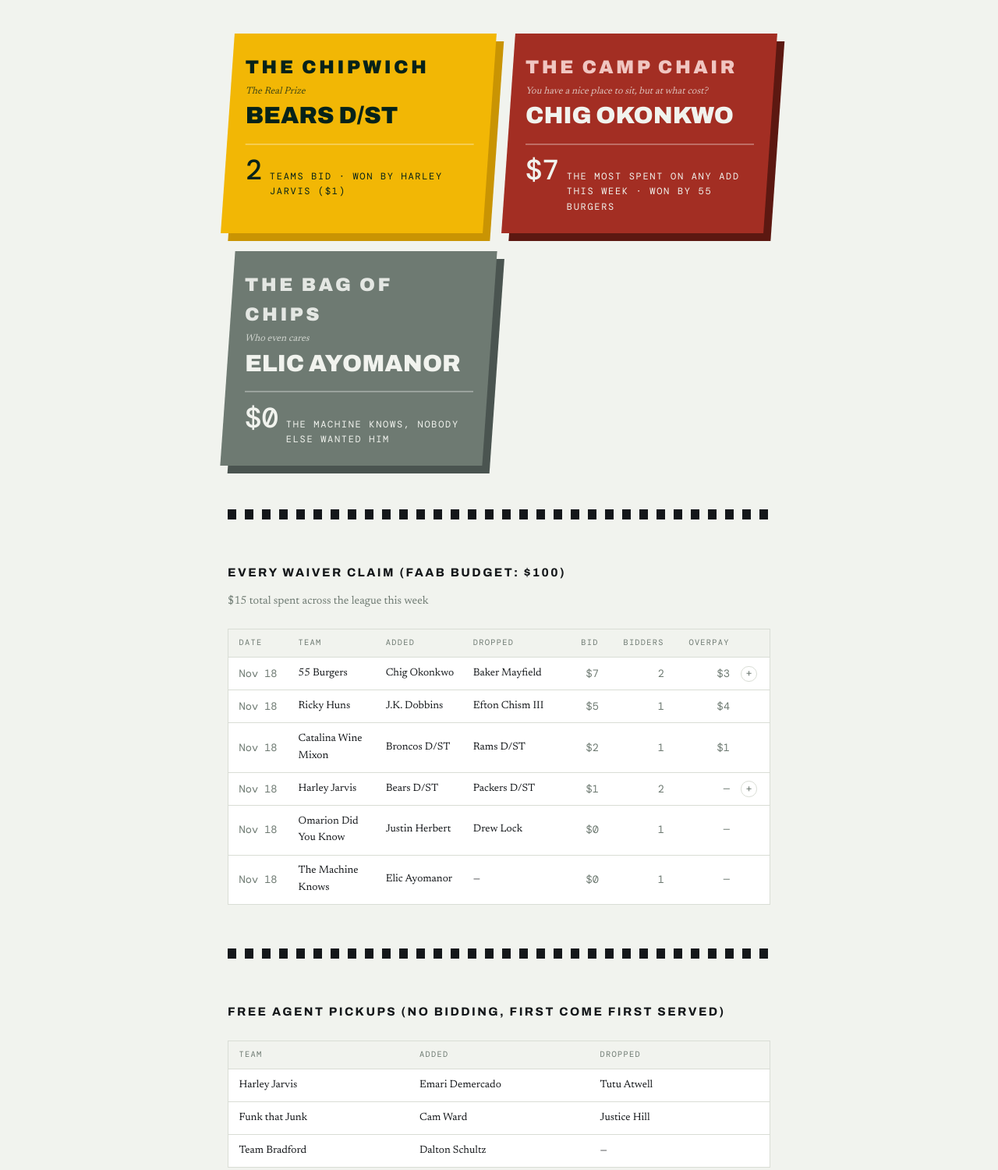
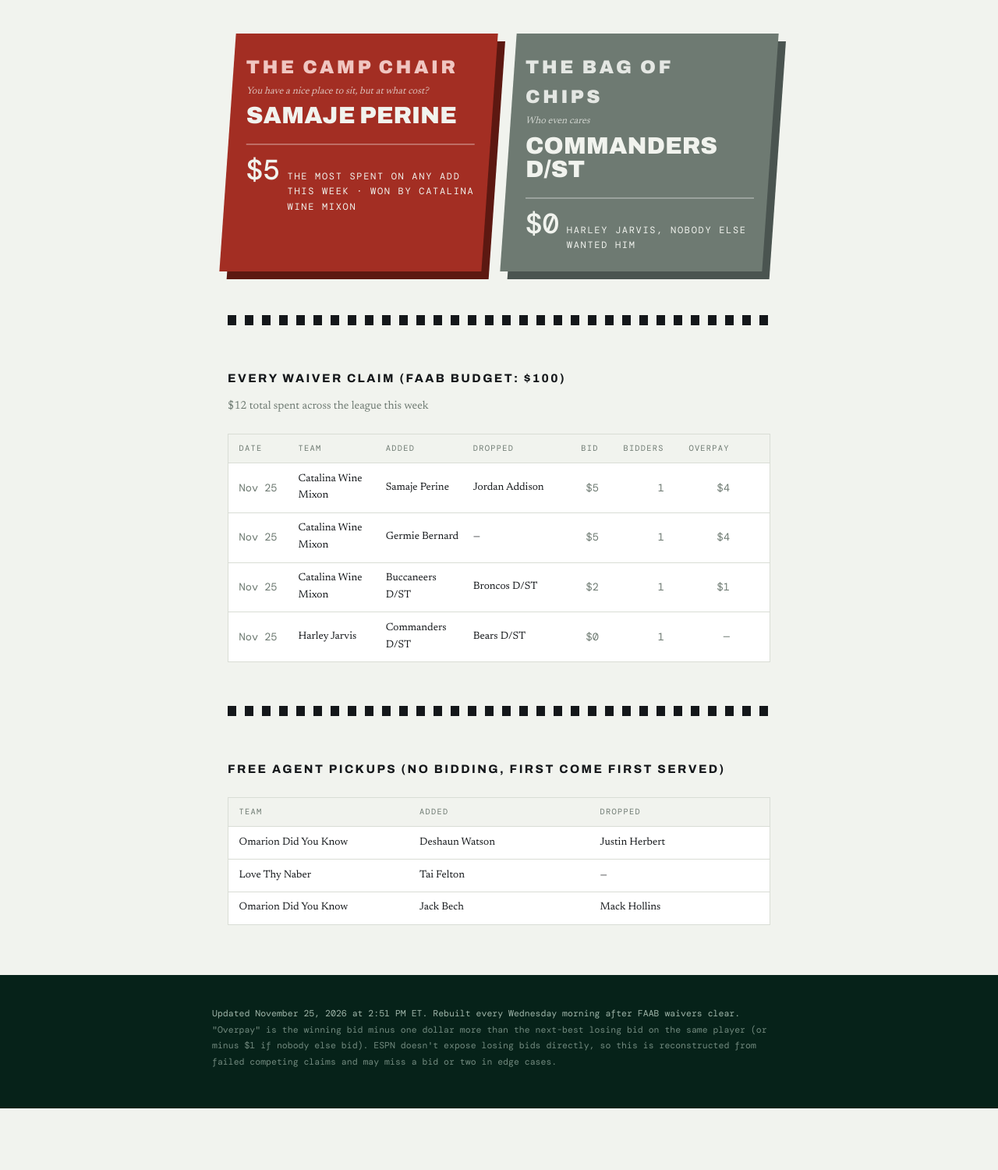
Before and after one commit to sethobrecht-alt/DeerfootFantasy, a plain HTML site: page docs/waiver-recap.html in a window 1280 px wide. Shown: the part 527-2027 px from the top of the page at 78% size. After the commit the page ends 1948 px from the top, so only its background shows below. Drawn offline with nearby package versions, Linux system fonts and the light colour scheme.

Commit message:
Update waiver recap: 2026-11-25

```diff
--- a/docs/waiver-recap.html
+++ b/docs/waiver-recap.html
@@ -16,7 +16,7 @@
   <div class="masthead__inner">
     <p class="masthead__eyebrow">Official rulings &middot; 2026 season</p>
     <h1 class="masthead__title">Deerfoot Lodge Fantasy</h1>
-    <p class="masthead__week">Waiver Recap &middot; Week 11</p>
+    <p class="masthead__week">Waiver Recap &middot; Week 12</p>
   </div>
 </header>
 
@@ -58,25 +58,14 @@
 
 
   <section class="trophies" aria-label="This week's waiver awards">
-    <div class="peak peak--gold">
-      <div class="peak__body">
-        <p class="peak__call">The Chipwich</p>
-        <p class="peak__subtitle">The Real Prize</p>
-        <p class="peak__team">Bears D/ST</p>
-        <p class="peak__line">
-          <span class="peak__number">2</span>
-          <span class="peak__unit">teams bid &middot; won by Harley Jarvis ($1)</span>
-        </p>
-      </div>
-    </div>
     <div class="peak peak--valley">
       <div class="peak__body">
         <p class="peak__call">The Camp Chair</p>
         <p class="peak__subtitle">You have a nice place to sit, but at what cost?</p>
-        <p class="peak__team">Chig Okonkwo</p>
+        <p class="peak__team">Samaje Perine</p>
         <p class="peak__line">
-          <span class="peak__number">$7</span>
-          <span class="peak__unit">the most spent on any add this week &middot; won by 55 Burgers</span>
+          <span class="peak__number">$5</span>
+          <span class="peak__unit">the most spent on any add this week &middot; won by Catalina Wine Mixon</span>
         </p>
       </div>
     </div>
@@ -84,10 +73,10 @@
       <div class="peak__body">
         <p class="peak__call">The Bag of Chips</p>
         <p class="peak__subtitle">Who even cares</p>
-        <p class="peak__team">Elic Ayomanor</p>
+        <p class="peak__team">Commanders D/ST</p>
         <p class="peak__line">
           <span class="peak__number">$0</span>
-          <span class="peak__unit">The Machine Knows, nobody else wanted him</span>
+          <span class="peak__unit">Harley Jarvis, nobody else wanted him</span>
         </p>
       </div>
     </div>
@@ -98,7 +87,7 @@
 
   <section class="draft" aria-labelledby="waivers-heading">
     <h2 class="section-title" id="waivers-heading">Every waiver claim (FAAB budget: $100)</h2>
-    <p class="power__note">$15 total spent across the league this week</p>
+    <p class="power__note">$12 total spent across the league this week</p>
 
     <div class="waiverboard">
       <div class="waiverrow waiverrow--head" role="row">
@@ -111,91 +100,41 @@
         <span>Overpay</span>
         <span></span>
       </div>
-      <details class="waiverdrop">
-        <summary class="waiverrow" role="row">
-          <span>Nov 18</span>
-          <span>55 Burgers</span>
-          <span>Chig Okonkwo<span class="waiverrow__dropped">dropped Baker Mayfield</span></span>
-          <span>Baker Mayfield</span>
-          <span>$7</span>
-          <span>2</span>
-          <span>$3</span>
-          <span class="waivertoggle" aria-hidden="true"></span>
-        </summary>
-        <div class="waiverdrop__bids">
-          <p class="waiverdrop__label">All bids on Chig Okonkwo</p>
-          <ul class="waiverdrop__list">
-            <li class="waiverdrop__bid waiverdrop__bid--won">
-              <span>55 Burgers</span>
-              <span>$7 &middot; won</span>
-            </li>
-            <li class="waiverdrop__bid">
-              <span>Chase Brown Had a Bad Scare</span>
-              <span>$3</span>
-            </li>
-          </ul>
-        </div>
-      </details>
       <div class="waiverrow" role="row">
-        <span>Nov 18</span>
-        <span>Ricky Huns</span>
-        <span>J.K. Dobbins<span class="waiverrow__dropped">dropped Efton Chism III</span></span>
-        <span>Efton Chism III</span>
+        <span>Nov 25</span>
+        <span>Catalina Wine Mixon</span>
+        <span>Samaje Perine<span class="waiverrow__dropped">dropped Jordan Addison</span></span>
+        <span>Jordan Addison</span>
         <span>$5</span>
         <span>1</span>
         <span>$4</span>
         <span></span>
       </div>
       <div class="waiverrow" role="row">
-        <span>Nov 18</span>
+        <span>Nov 25</span>
         <span>Catalina Wine Mixon</span>
-        <span>Broncos D/ST<span class="waiverrow__dropped">dropped Rams D/ST</span></span>
-        <span>Rams D/ST</span>
+        <span>Germie Bernard</span>
+        <span>—</span>
+        <span>$5</span>
+        <span>1</span>
+        <span>$4</span>
+        <span></span>
+      </div>
+      <div class="waiverrow" role="row">
+        <span>Nov 25</span>
+        <span>Catalina Wine Mixon</span>
+        <span>Buccaneers D/ST<span class="waiverrow__dropped">dropped Broncos D/ST</span></span>
+        <span>Broncos D/ST</span>
         <span>$2</span>
         <span>1</span>
         <span>$1</span>
         <span></span>
       </div>
-      <details class="waiverdrop">
-        <summary class="waiverrow" role="row">
-          <span>Nov 18</span>
-          <span>Harley Jarvis</span>
-          <span>Bears D/ST<span class="waiverrow__dropped">dropped Packers D/ST</span></span>
-          <span>Packers D/ST</span>
-          <span>$1</span>
-          <span>2</span>
-          <span>—</span>
-          <span class="waivertoggle" aria-hidden="true"></span>
-        </summary>
-        <div class="waiverdrop__bids">
-          <p class="waiverdrop__label">All bids on Bears D/ST</p>
-          <ul class="waiverdrop__list">
-            <li class="waiverdrop__bid waiverdrop__bid--won">
-              <span>Harley Jarvis</span>
-              <span>$1 &middot; won</span>
-            </li>
-            <li class="waiverdrop__bid">
-              <span>Catalina Wine Mixon</span>
-              <span>$1</span>
-            </li>
-          </ul>
-        </div>
-      </details>
       <div class="waiverrow" role="row">
-        <span>Nov 18</span>
-        <span>Omarion Did You Know</span>
-        <span>Justin Herbert<span class="waiverrow__dropped">dropped Drew Lock</span></span>
-        <span>Drew Lock</span>
-        <span>$0</span>
-        <span>1</span>
-        <span>—</span>
-        <span></span>
-      </div>
-      <div class="waiverrow" role="row">
-        <span>Nov 18</span>
-        <span>The Machine Knows</span>
-        <span>Elic Ayomanor</span>
-        <span>—</span>
+        <span>Nov 25</span>
+        <span>Harley Jarvis</span>
+        <span>Commanders D/ST<span class="waiverrow__dropped">dropped Bears D/ST</span></span>
+        <span>Bears D/ST</span>
         <span>$0</span>
         <span>1</span>
         <span>—</span>
@@ -215,19 +154,19 @@
         <span>Dropped</span>
       </div>
       <div class="waiverrow waiverrow--fa" role="row">
-        <span>Harley Jarvis</span>
-        <span>Emari Demercado</span>
-        <span>Tutu Atwell</span>
+        <span>Omarion Did You Know</span>
+        <span>Deshaun Watson</span>
+        <span>Justin Herbert</span>
       </div>
       <div class="waiverrow waiverrow--fa" role="row">
-        <span>Funk that Junk</span>
-        <span>Cam Ward</span>
-        <span>Justice Hill</span>
+        <span>Love Thy Naber</span>
+        <span>Tai Felton</span>
+        <span>—</span>
       </div>
       <div class="waiverrow waiverrow--fa" role="row">
-        <span>Team Bradford</span>
-        <span>Dalton Schultz</span>
-        <span>—</span>
+        <span>Omarion Did You Know</span>
+        <span>Jack Bech</span>
+        <span>Mack Hollins</span>
       </div>
     </div>
   </section>
@@ -236,7 +175,7 @@
 </main>
 
 <footer class="foot">
-  <p>Updated November 18, 2026 at 4:58 PM ET. Rebuilt every Wednesday morning after FAAB waivers clear.</p>
+  <p>Updated November 25, 2026 at 2:51 PM ET. Rebuilt every Wednesday morning after FAAB waivers clear.</p>
   <p class="foot__fine">"Overpay" is the winning bid minus one dollar more than the next-best
   losing bid on the same player (or minus $1 if nobody else bid). ESPN doesn't expose losing
   bids directly, so this is reconstructed from failed competing claims and may miss a bid or
```
